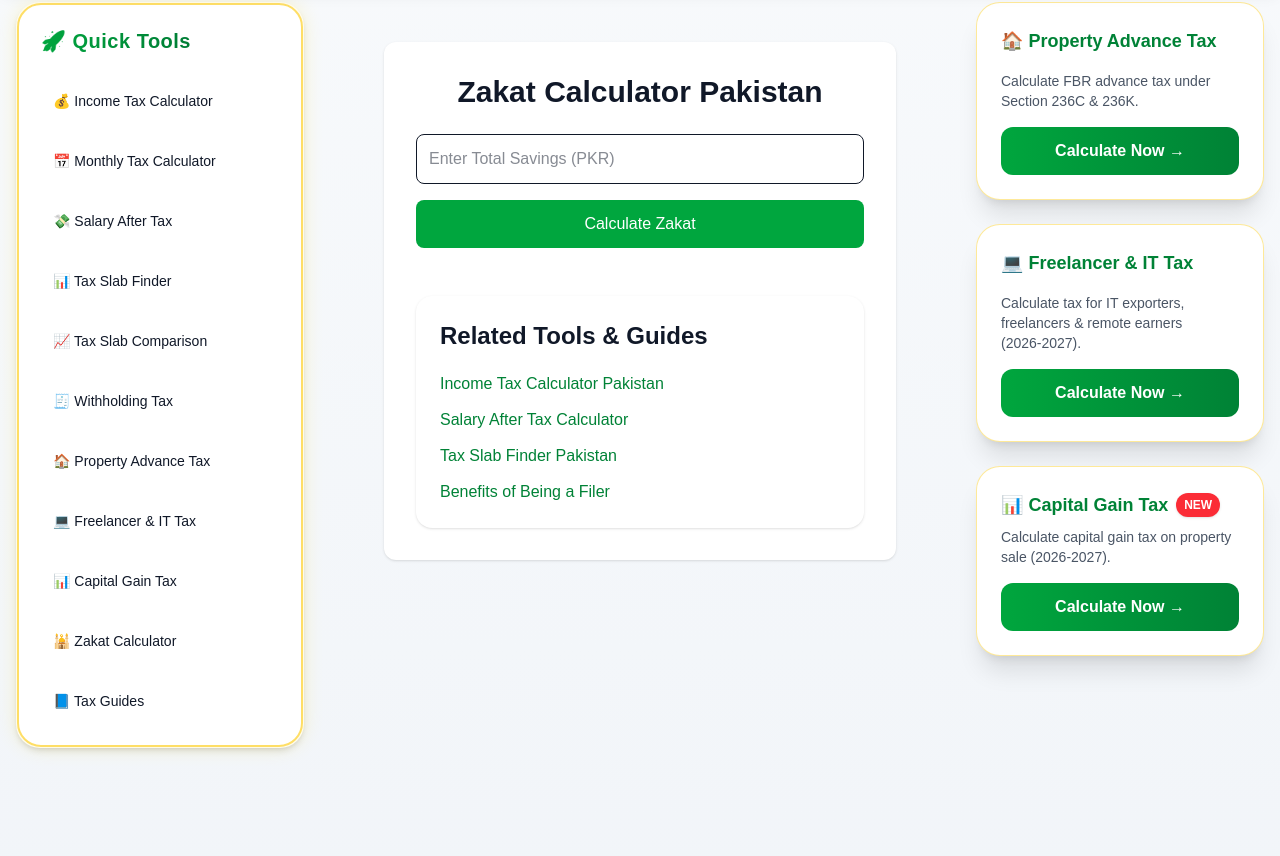
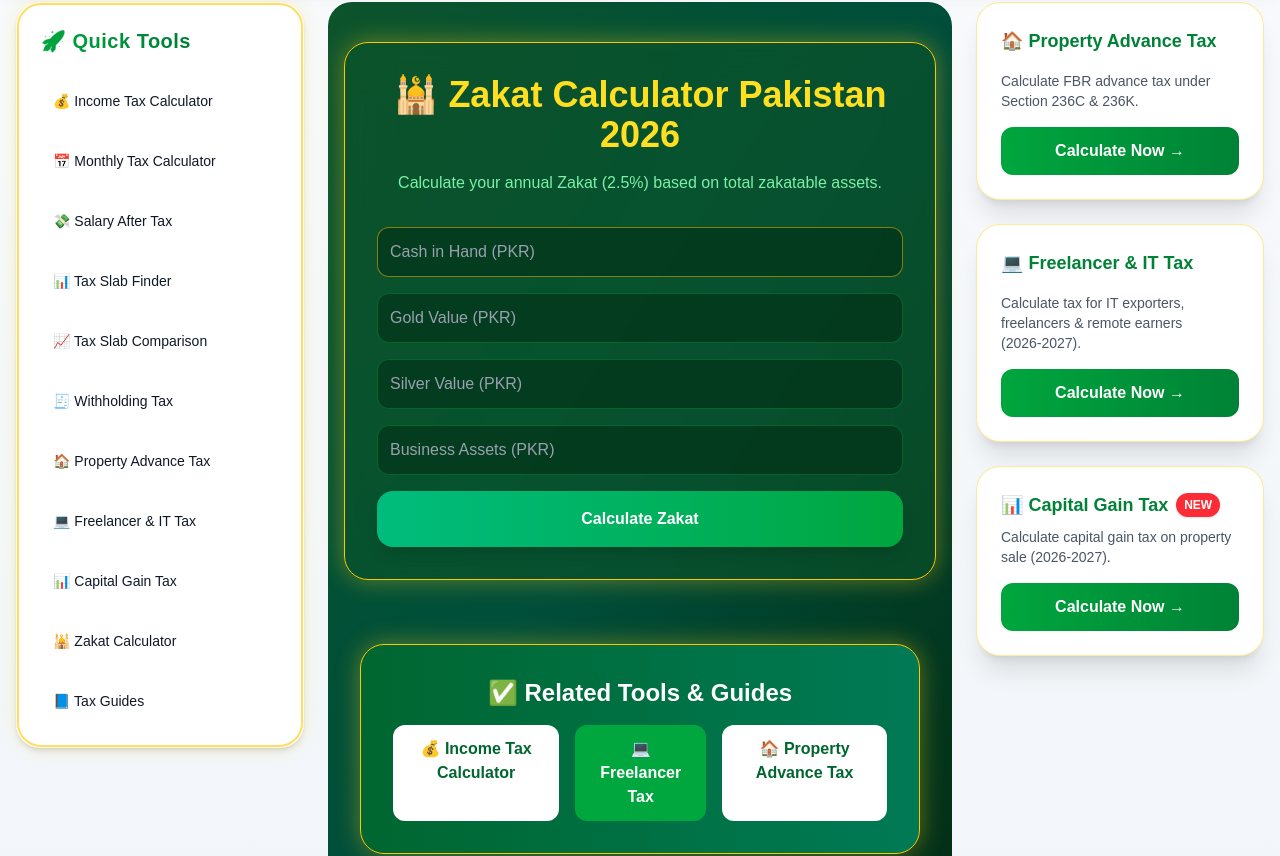
Before and after one commit to muhammadobaid1986/fbrtaxcalculators, a Next.js app: page /zakat-calculator in a window 1280 px wide. Shown: the part 191-1047 px from the top of the page. Built offline with nearby package versions, Linux system fonts and the light colour scheme.

Commit message:
Enhanced Zakat calculator with golden borders and glow styling

```diff
--- a/app/zakat-calculator/ZakatCalculator.tsx
+++ b/app/zakat-calculator/ZakatCalculator.tsx
@@ -1,66 +1,147 @@
 "use client";
 import { useState } from "react";
 import RelatedLinks from "../../components/RelatedLinks";
+import Link from "next/link";
+export default function ZakatCalculator() {
+  const [cash, setCash] = useState("");
+  const [gold, setGold] = useState("");
+  const [silver, setSilver] = useState("");
+  const [business, setBusiness] = useState("");
+  const [zakat, setZakat] = useState<number | null>(null);
+  const [totalAssets, setTotalAssets] = useState<number | null>(null);
 
-export default function ZakatCalculator() {
-  const [amount, setAmount] = useState("");
-  const [zakat, setZakat] = useState<number | null>(null);
+  const nisab = 179000; // Example silver nisab value PKR (adjustable)
 
   const calculateZakat = () => {
-    const total = Number(amount);
-    const result = total * 0.025;
-    setZakat(result);
+    const total =
+      Number(cash || 0) +
+      Number(gold || 0) +
+      Number(silver || 0) +
+      Number(business || 0);
+
+    setTotalAssets(total);
+
+    if (total >= nisab) {
+      setZakat(total * 0.025);
+    } else {
+      setZakat(0);
+    }
   };
 
   return (
-    <div className="bg-white p-8 rounded-xl shadow mt-10 max-w-lg mx-auto">
-      <h1 className="text-3xl font-bold mb-6 text-center">
-        Zakat Calculator Pakistan
+    <div className="min-h-screen bg-gradient-to-br from-green-900 via-emerald-900 to-green-950 pt-10 pb-16 px-4 rounded-3xl">
+
+  <div className="flex justify-center">
+
+    <div className="w-full max-w-3xl bg-green-900/60 backdrop-blur-xl border border-yellow-400 rounded-3xl shadow-[0_0_25px_rgba(250,204,21,0.4)] p-8">
+
+      <h1 className="text-3xl md:text-4xl font-bold mb-4 text-center text-yellow-300">
+  🕌 Zakat Calculator Pakistan 2026
 </h1>
+
+      <p className="text-green-300 mb-8 text-center">
+  Calculate your annual Zakat (2.5%) based on total zakatable assets.
+</p>
+
+      <div className="space-y-4">
 
         <input
           type="number"
-        placeholder="Enter Total Savings (PKR)"
-        value={amount}
-        onChange={(e) => setAmount(e.target.value)}
-        className="w-full p-3 border rounded-lg mb-4"
+          placeholder="Cash in Hand (PKR)"
+          value={cash}
+          onChange={(e) => setCash(e.target.value)}
+          className="w-full p-3 rounded-xl bg-green-950/60 border border-yellow-400/50 focus:ring-yellow-400 text-white placeholder-gray-400"
+        />
+
+        <input
+          type="number"
+          placeholder="Gold Value (PKR)"
+          value={gold}
+          onChange={(e) => setGold(e.target.value)}
+         className="w-full p-3 rounded-xl bg-green-950/60 border border-green-500/30 text-white placeholder-gray-400"
+        />
+
+        <input
+          type="number"
+          placeholder="Silver Value (PKR)"
+          value={silver}
+          onChange={(e) => setSilver(e.target.value)}
+          className="w-full p-3 rounded-xl bg-green-950/60 border border-green-500/30 text-white placeholder-gray-400"
+        />
+
+        <input
+          type="number"
+          placeholder="Business Assets (PKR)"
+          value={business}
+          onChange={(e) => setBusiness(e.target.value)}
+          className="w-full p-3 rounded-xl bg-green-950/60 border border-green-500/30 text-white placeholder-gray-400"
         />
 
         <button
           onClick={calculateZakat}
-        className="w-full bg-green-600 text-white p-3 rounded-lg hover:bg-green-700"
+          className="w-full bg-gradient-to-r from-emerald-500 to-green-600 py-4 rounded-2xl font-bold text-white shadow-lg hover:scale-105 hover:shadow-xl transition-all duration-300"
         >
           Calculate Zakat
         </button>
 
-      {zakat !== null && (
-        <div className="mt-6 text-center bg-gray-100 p-4 rounded-lg">
-          <p className="text-lg font-semibold">
-            Zakat Payable: Rs {zakat.toLocaleString()}
+      </div>
+      </div>
+      </div>
+
+      {totalAssets !== null && (
+        <div className="mt-6 bg-green-950/40 border border-yellow-400 rounded-2xl p-6 text-center text-gray-200 shadow-[0_0_15px_rgba(250,204,21,0.3)]">
+
+          <p className="font-semibold">
+            Total Assets: Rs {totalAssets.toLocaleString()}
           </p>
+
+          {totalAssets < nisab ? (
+            <p className="text-red-500 mt-2">
+              Below Nisab — Zakat not obligatory.
+            </p>
+          ) : (
+            <p className="text-green-700 font-bold mt-2">
+              Zakat Payable: Rs {zakat?.toLocaleString()}
+            </p>
+          )}
+
         </div>
       )}
-<RelatedLinks
-  links={[
-    {
-      title: "Income Tax Calculator Pakistan",
-      href: "/",
-    },
-    {
-      title: "Salary After Tax Calculator",
-      href: "/salary-after-tax-calculator",
-    },
-    {
-      title: "Tax Slab Finder Pakistan",
-      href: "/tax-slab-finder-pakistan",
-    },
-    {
-      title: "Benefits of Being a Filer",
-      href: "/benefits-of-being-filer-pakistan",
-    },
-  ]}
-/>
 
+      <div className="max-w-4xl mx-auto mt-16 px-4">
+  <div className="bg-gradient-to-r from-green-800 to-emerald-700 p-8 rounded-3xl text-center shadow-[0_0_25px_rgba(250,204,21,0.4)] border border-yellow-400">
+
+    <h3 className="text-2xl font-bold text-white mb-4">
+      ✅ Related Tools & Guides
+    </h3>
+
+    <div className="flex flex-col md:flex-row gap-4 justify-center">
+
+      <Link
+        href="/"
+        className="bg-white text-green-800 px-6 py-3 rounded-xl font-semibold hover:scale-105 transition"
+      >
+        💰 Income Tax Calculator
+      </Link>
+
+      <Link
+        href="/freelancer-it-tax-calculator-pakistan"
+        className="bg-green-600 text-white px-6 py-3 rounded-xl font-semibold hover:scale-105 transition"
+      >
+        💻 Freelancer Tax
+      </Link>
+
+      <Link
+        href="/property-advance-tax-calculator-pakistan"
+        className="bg-white text-green-800 px-6 py-3 rounded-xl font-semibold hover:scale-105 transition"
+      >
+        🏠 Property Advance Tax
+      </Link>
+
+    </div>
+
+  </div>
+</div>
 </div>
   );
 }
```
Lines whose indentation alone changed are shown as unchanged.
